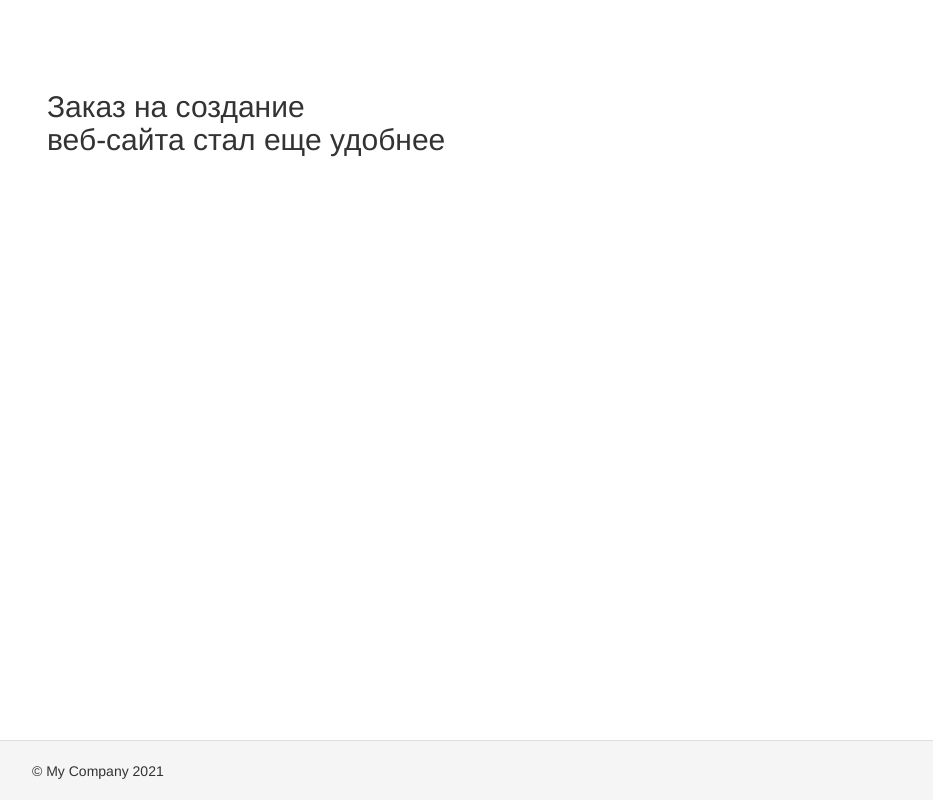
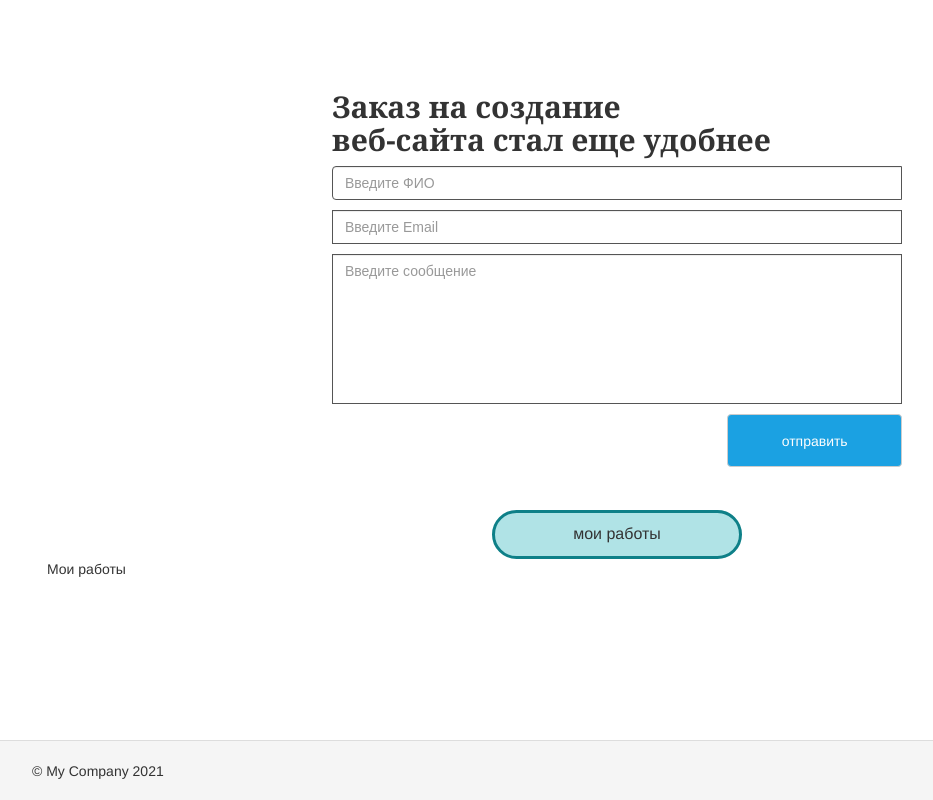
Before and after one commit to CrazyYakov/YiiPortfolio, a Yii app: template views/site/index.php in a window 1280 px wide. Shown: the whole page, without its empty margins (38-971 px from the left). Run offline with PHP 8.4 and a stand-in for Yii, Linux system fonts and the light colour scheme; the template is opened without the code that fills it, so the values that code supplies are empty; some libraries are stand-ins or nearby versions.

Commit message:
Update home Page

```diff
--- a/views/site/index.php
+++ b/views/site/index.php
@@ -1,16 +1,64 @@
 <?php
 
+use kartik\icons\Icon;
+use yii\debug\models\timeline\DataProvider;
+use yii\grid\GridView;
+use yii\helpers\Html;
+
+//Icon::map($this, Icon::EL);
 /* @var $this yii\web\View */
 
 $this->title = 'My Yii Application';
 ?>
 <div class="site-index">
 
-    <div class="container ">
-        <div class="text-start h2 center-block mx-auto">
-        <p> Заказ на создание
-        <br> веб-сайта стал еще удобнее</p>
+    <div class="container  first-str">
+        <div class="text-start h2 center-block" style="width: 50%;">
+            <p style=" font-family:Georgia; font-weight: bold;"> Заказ на создание
+                <br> веб-сайта стал еще удобнее
+            </p>
+
+            <form action="" method="post" class="form-request">
+                <div class="input-group mb-3">
+                    <input class="form-control" type="username" placeholder="Введите ФИО">
+                    <input class="form-control" type="email" placeholder="Введите Email">
+                    <textarea class="form-control" style="height: 150px;" type="textarea" placeholder="Введите сообщение"></textarea>
+                    <input class="btn btn-default" type="submit" value="отправить">
+                </div>
+            </form>
+            <br>
+            <!-- <div class="icons row text-center" style="height: 40px;">
+                VK
+                Instagram
+                Github
+                Telegram
+            </div> -->
+        </div>
+        <div class="text-center center-block" id="btn-my-works">
+            мои работы
+        </div>
+
+    </div>
+    <div class="container second-str">
+        <p>Мои работы</p>
+        <div class="works">
+            <?php
+            echo GridView::widget([
+                'dataProvider' => $dataProvider,
+                'columns' => [
+                    [
+                        'label' => 'image',
+                        'value' => function ($data) {
+                            return ('data:' . $data->image->type . ';base64,' . base64_encode($data->image->image));
+                        },
+                        'format' => ['image', ['width' => '100px', 'height' => 'auto']],
+                    ]
+                ]
+            ]);
+            ?>
         </div>
     </div>
+    <div class="third-str">
 
+    </div>
 </div>
--- a/web/css/site.css
+++ b/web/css/site.css
@@ -1,5 +1,4 @@
-html,
-body {
+html, body {
     height: 100%;
 }
 
@@ -10,7 +9,7 @@ body {
     padding: 0 0 60px;
 }
 
-.wrap > .container {
+.wrap>.container {
     padding: 70px 15px 20px;
 }
 
@@ -37,6 +36,7 @@ body {
 }
 
 /* add sorting icons to gridview sort links */
+
 a.asc:after, a.desc:after {
     position: relative;
     top: 1px;
@@ -49,11 +49,13 @@ a.asc:after, a.desc:after {
 }
 
 a.asc:after {
-    content: /*"\e113"*/ "\e151";
+    content: /*"\e113"*/
+    "\e151";
 }
 
 a.desc:after {
-    content: /*"\e114"*/ "\e152";
+    content: /*"\e114"*/
+    "\e152";
 }
 
 .sort-numerical a.asc:after {
@@ -91,32 +93,58 @@ a.desc:after {
 }
 
 /* align the logout "link" (button in form) of the navbar */
-.nav li > form > button.logout {
+
+.nav li>form>button.logout {
     padding: 15px;
     border: none;
 }
 
 @media(max-width:767px) {
-    .nav li > form > button.logout {
-        display:block;
+    .nav li>form>button.logout {
+        display: block;
         text-align: left;
         width: 100%;
         padding: 10px 15px;
     }
 }
 
-.nav > li > form > button.logout:focus,
-.nav > li > form > button.logout:hover {
+.nav>li>form>button.logout:focus, .nav>li>form>button.logout:hover {
     text-decoration: none;
 }
 
-.nav > li > form > button.logout:focus {
+.nav>li>form>button.logout:focus {
     outline: none;
 }
 
-.main-navbar > li > a{
+.main-navbar>li>a {
     color: #FDFDFD;
 }
-.main-navbar > li > form> button{
+
+.main-navbar>li>form>button {
     color: #FDFDFD;
 }
+
+.form-request>div>.form-control {
+    margin-bottom: 10px;
+    font-family: Arial, Helvetica, sans-serif;
+    border: solid 1px;
+    resize: none;
+}
+
+.form-request>div input.btn {
+    background: #1BA1E2;
+    color: #FDFDFD;
+    width: 131pt;
+    height: 40pt;
+    float: right;
+}
+
+#btn-my-works {
+    padding: 10px;
+    background: #b0e3e6;
+    width: 250px;
+    border-radius: 50px;
+    font-family: helvetica;
+    font-size: 12pt;
+    border: solid #0e8088;
+}
```
Also changed, not shown: controllers/SiteController.php (+21 -1 lines).
